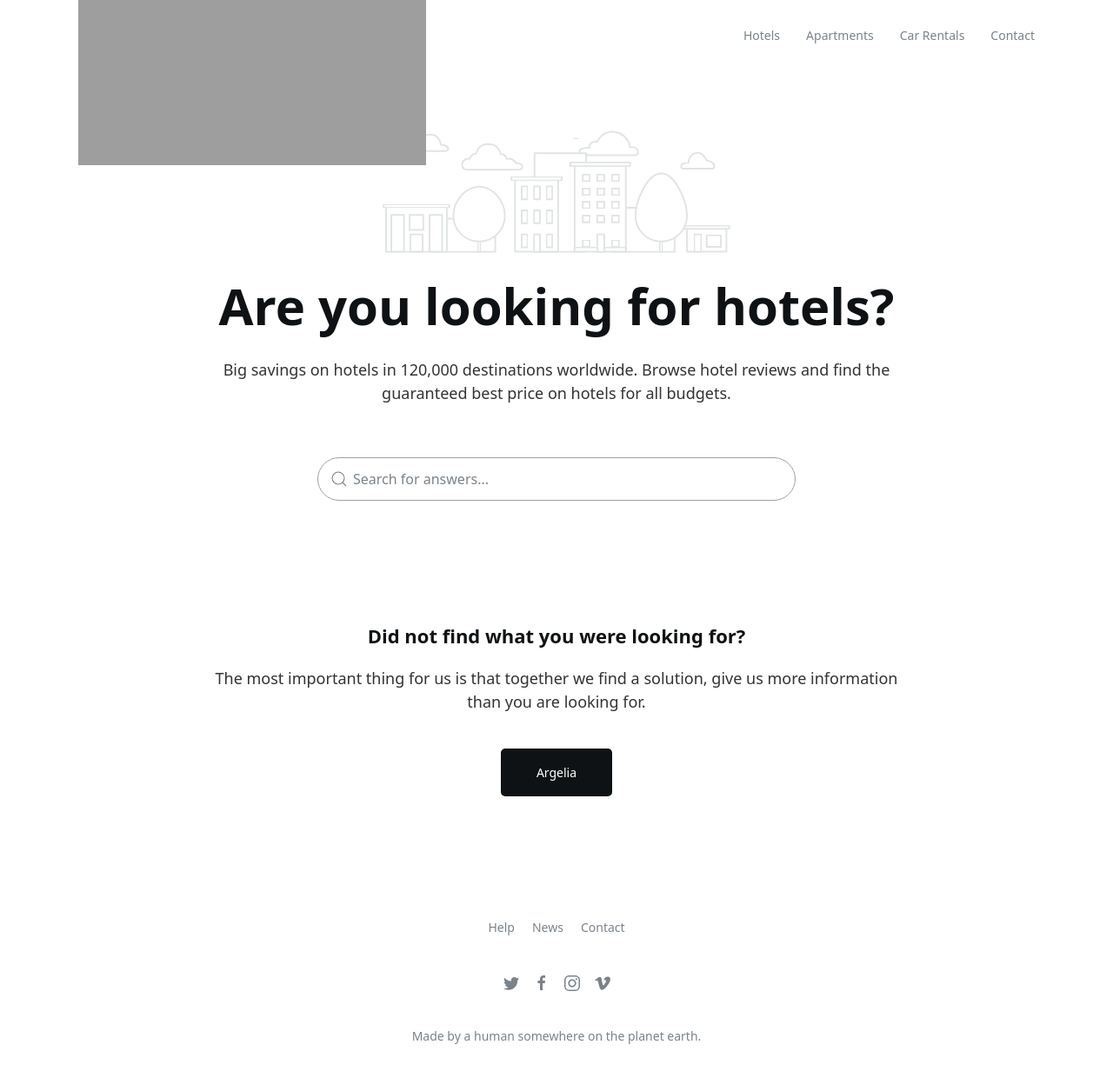
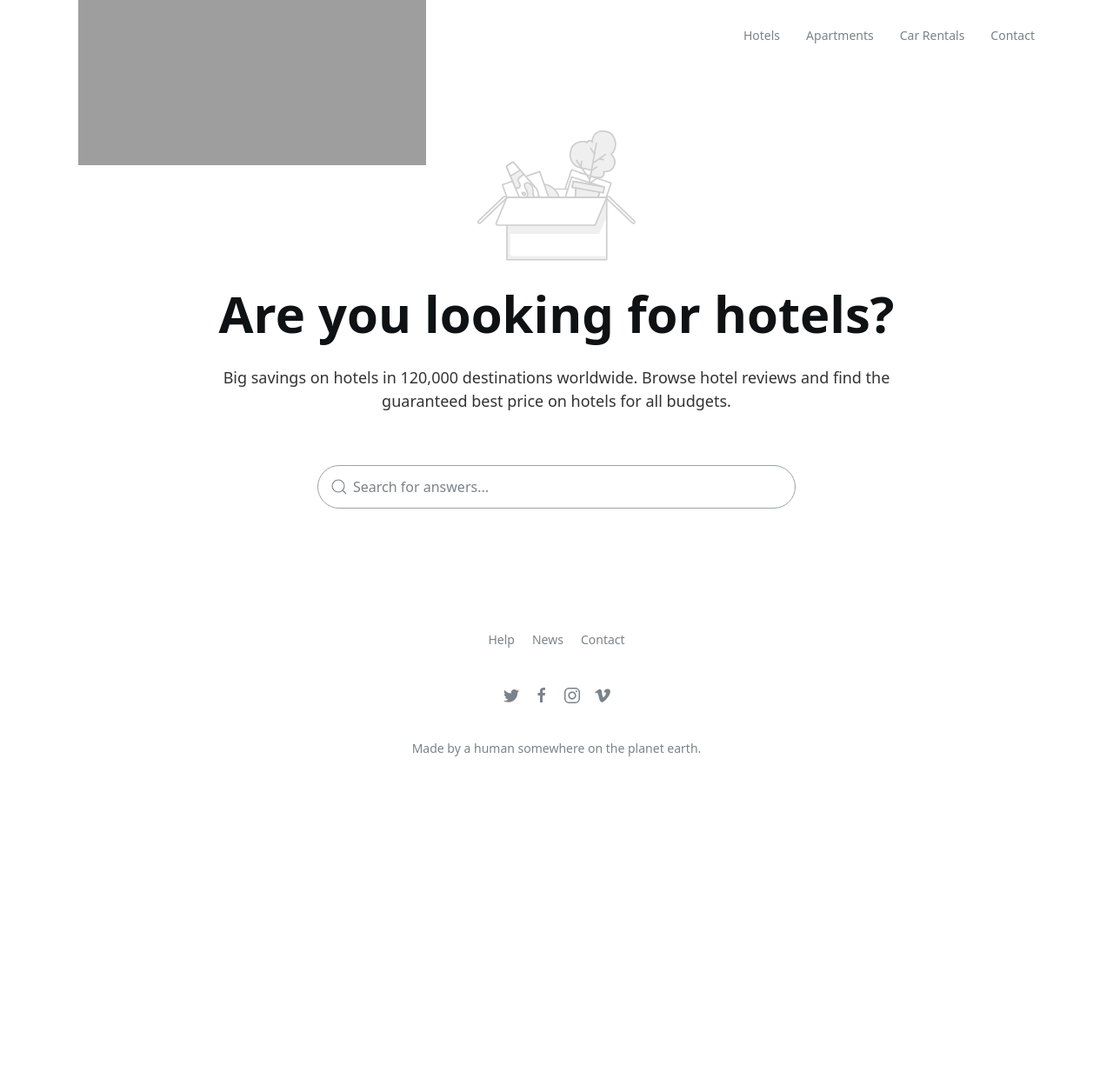
Before and after one commit to jelmii/jelmii.github.io, a Jekyll site: the page built from index.md, in a window 1280 px wide and 1272 px high. Shown: the top 1240 px of the window at 87% size. Built offline with Jekyll 4.4.1, drawn with Linux system fonts in a browser that asks for light colours.

Commit message:
Update index.md

```diff
--- a/index.md
+++ b/index.md
@@ -3,11 +3,6 @@ layout: home
 hero:
     title: Are you looking for hotels?
     subtitle: Big savings on hotels in 120,000 destinations worldwide. Browse hotel reviews and find the guaranteed best price on hotels for all budgets.
-    image: city.svg
+    image: box.svg
     search: true
-cta:
-    title: Did not find what you were looking for?
-    subtitle: The most important thing for us is that together we find a solution, give us more information than you are looking for.
-    button_text: Argelia
-    button_url: /contact/
 ---
```
